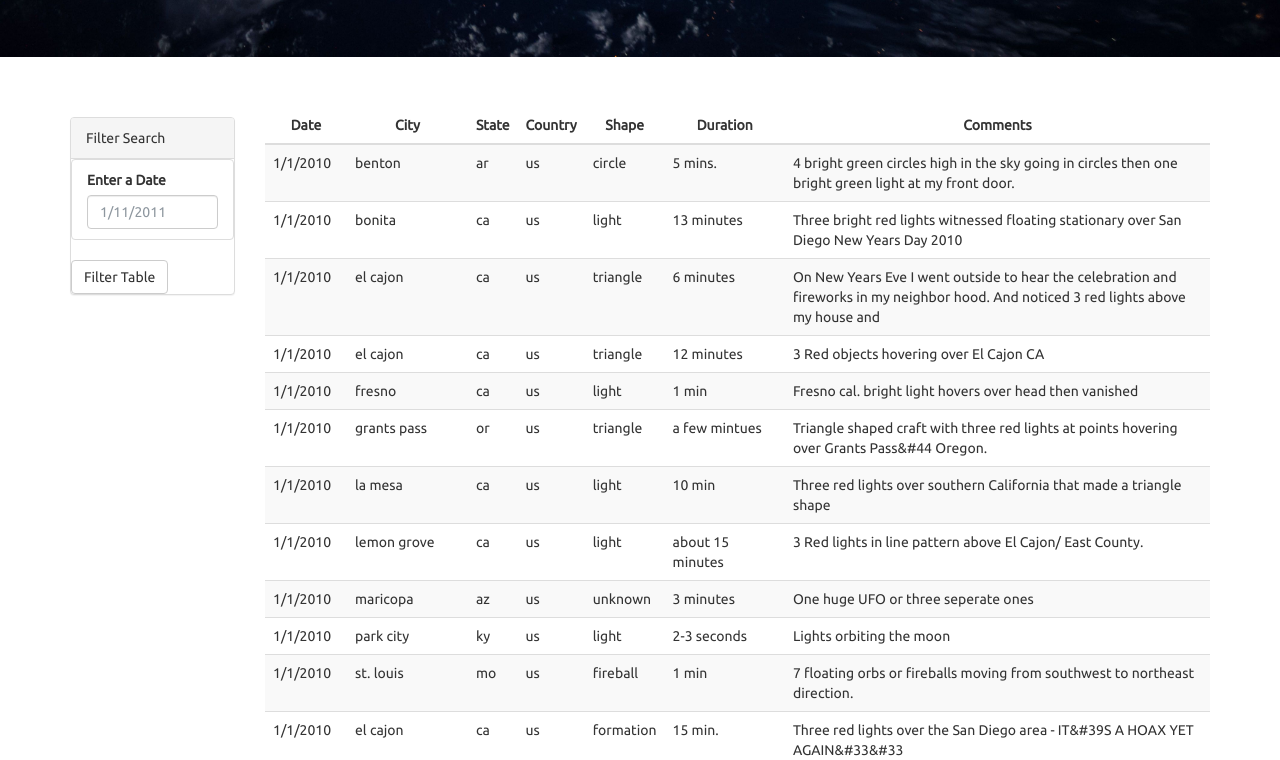
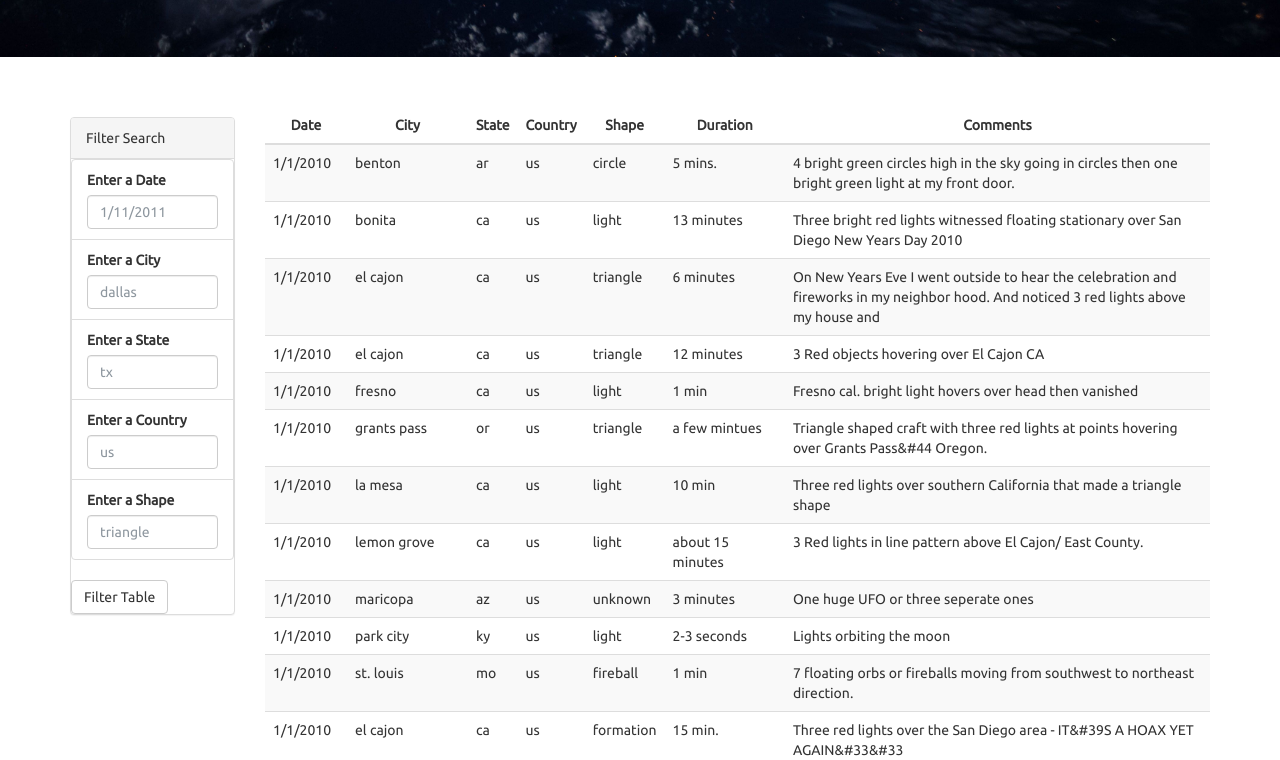
Before and after one commit to abordetskiy/UFO-Sightings-Database, a plain HTML site: page Instructions/StarterCode/index.html in a window 1280 px wide. Shown: the part 555-1315 px from the top of the page. Drawn offline with nearby package versions, Linux system fonts and the light colour scheme.

Commit message:
feat: add all filter inputBoxes in html and app.js

```diff
--- a/Instructions/StarterCode/index.html
+++ b/Instructions/StarterCode/index.html
@@ -35,10 +35,32 @@
                 <form>
                   <div class="form-group">
                     <ul class="list-group" id="filters">
+
                       <li class="filter list-group-item">
                         <label for="date">Enter a Date</label>
                         <input class="form-control" id="datetime" type="text" placeholder="1/11/2011">
                       </li>
+
+                      <li class="filter list-group-item">
+                        <label for="city">Enter a City</label>
+                        <input class="form-control" id="city" type="text" placeholder="dallas">
+                      </li>
+
+                      <li class="filter list-group-item">
+                        <label for="state">Enter a State</label>
+                        <input class="form-control" id="state" type="text" placeholder="tx">
+                      </li>
+
+                      <li class="filter list-group-item">
+                        <label for="country">Enter a Country</label>
+                        <input class="form-control" id="country" type="text" placeholder="us">
+                      </li>
+
+                      <li class="filter list-group-item">
+                        <label for="date">Enter a Shape</label>
+                        <input class="form-control" id="shape" type="text" placeholder="triangle">
+                      </li>
+
                     </ul>
                   </div>
                   <button id="filter-btn" type="button" class="btn btn-default">Filter Table</button>
--- a/Instructions/StarterCode/static/js/app.js
+++ b/Instructions/StarterCode/static/js/app.js
@@ -1017,14 +1017,21 @@ var baseTable = tableData.forEach((sighting) => {
         cell.text(value);
     });
 });
+
+// Establishes input variables entered by user
+
 // Pull the user input into a variable
-var dateSearchBox = d3.select("input");
+var filterButton = d3.select("#filter-btn");
 // Create function to pull date from inputbox and filter table results
 function dateSearch(event) {
-    // Pulls date entered by user
-    var inputDate = d3.event.target.value;
+  // Establishes input variables entered by user
+  var inputDate = d3.select("#datetime").property("value");
+  var inputCity = d3.select("#city").property("value");
+  var inputState = d3.select("#state").property("value");
+  var inputCountry = d3.select("#country").property("value");
+  var inputShape = d3.select("#shape").property("value");
     // Filters the data to only pull in entries matching user date input based on the datetime field
-    var filteredData = tableData.filter(sighting => sighting.datetime === inputDate);
+    var filteredData = tableData.filter(sighting => sighting.datetime === inputDate)
     // Pull fitered table from data into <tbody> tag in index.html
     var fileredTable = filteredData.forEach((sighting) => {
       // Connects directly to body of table
@@ -1043,5 +1050,6 @@ function dateSearch(event) {
     });
 };
 
+
 // Sets up event handler so that updating the date will call the dateSearch() function
-dateSearchBox.on("change", dateSearch);
+filterButton.on("click", dateSearch);
```
